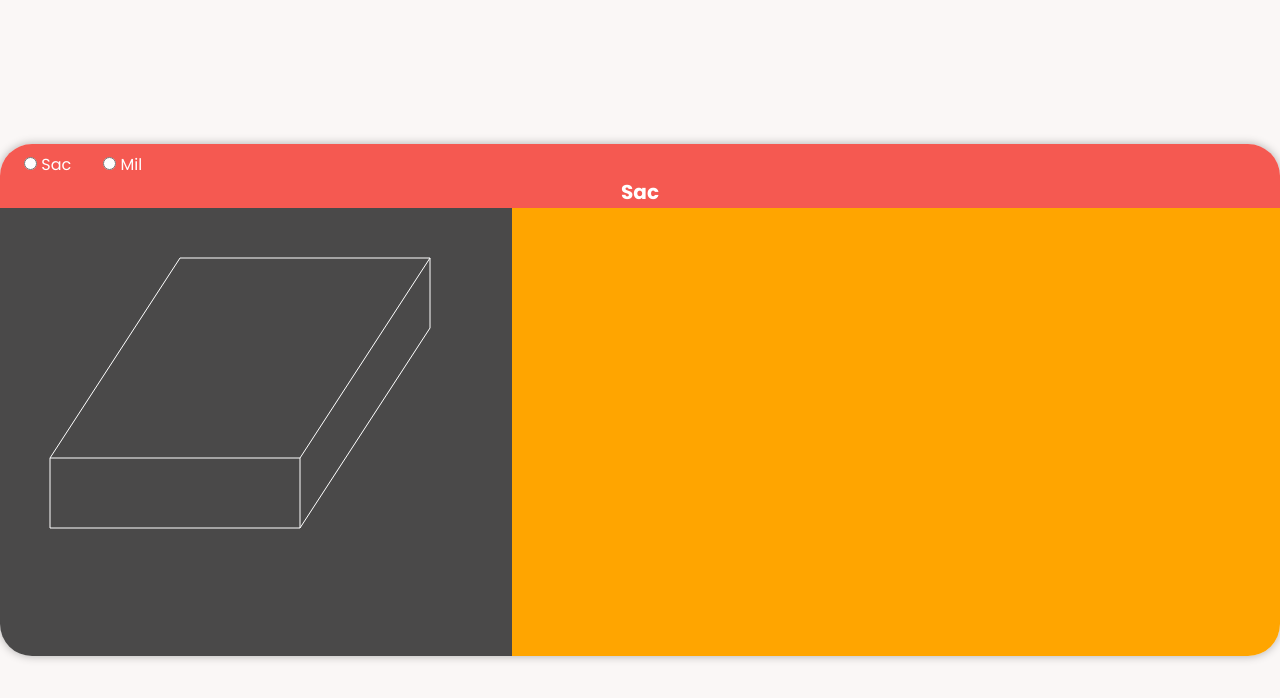
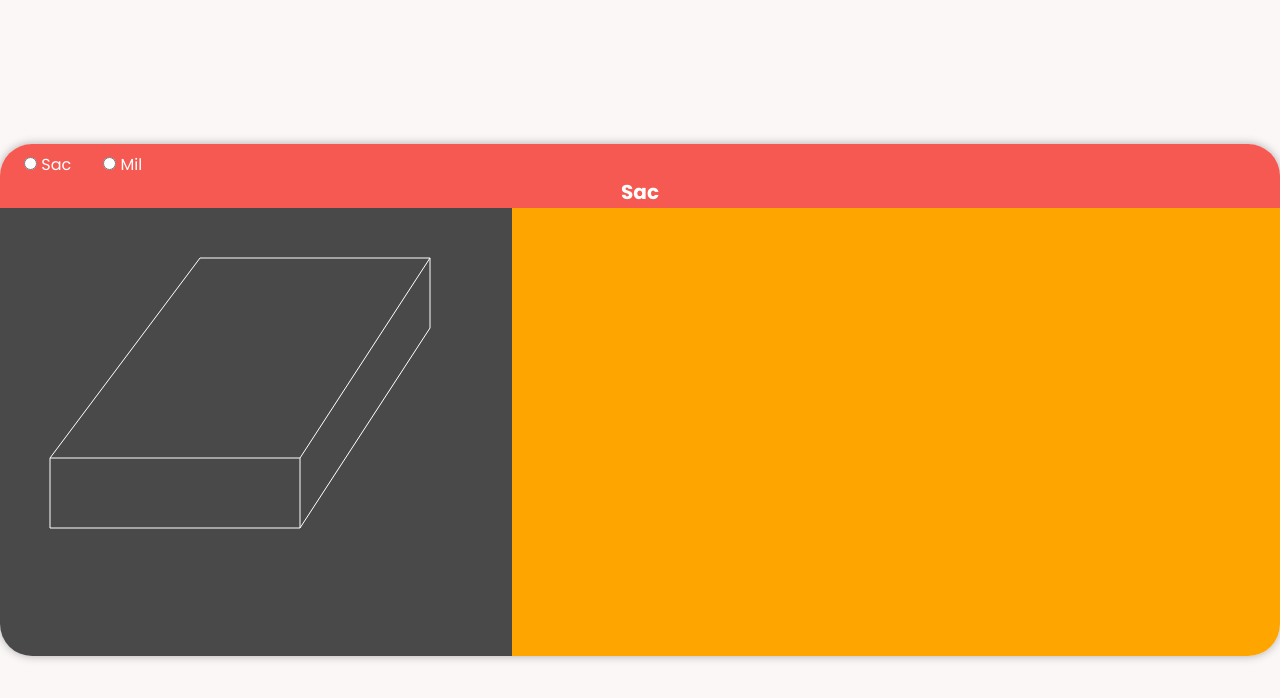
Before and after one commit to ferater/Metal-Wieght-Calculator, a plain HTML site: page index.html in a window 1280 px wide. Drawn offline with Linux system fonts and the light colour scheme.

Commit message:
fixed rectangular prism drawing

```diff
--- a/index.html
+++ b/index.html
@@ -32,10 +32,10 @@
                 <svg class="shape rectangle">
                     <!-- top -->
                     <!-- short lines -->
-                    <line x1="180" y1="50" x2="430" y2="50"></line>
+                    <line x1="200" y1="50" x2="430" y2="50"></line>
                     <line x1="50" y1="250" x2="300" y2="250"></line>
                     <!-- long lines -->
-                    <line x1="180" y1="50" x2="50" y2="250"></line>
+                    <line x1="200" y1="50" x2="50" y2="250"></line>
                     <line x1="430" y1="50" x2="300" y2="250"></line>
                     <!-- bottom -->
                     <!-- short lines -->
```
